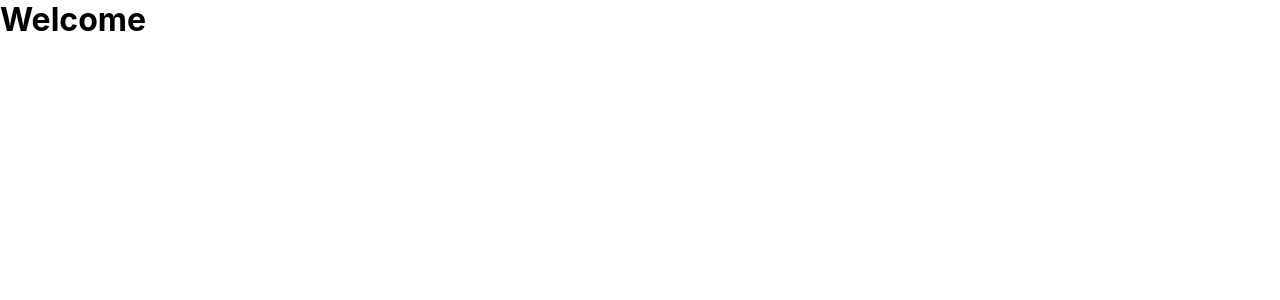
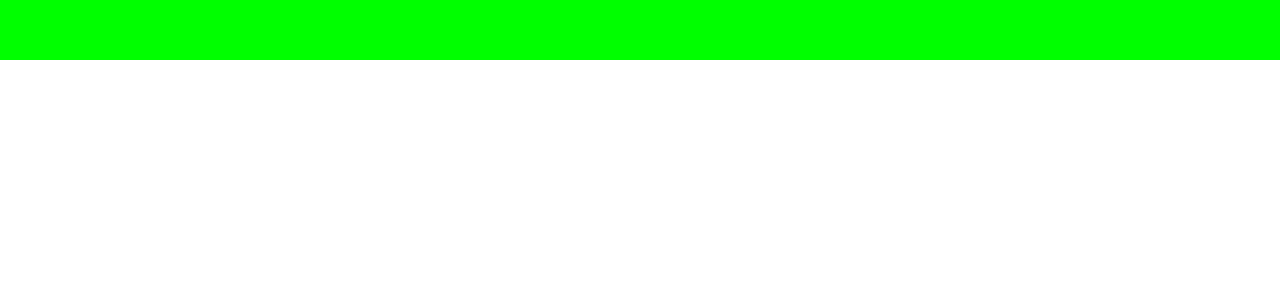
Before and after one commit to Ngcebenhle/Capstone-Project-Air-BnB, a React (Create React App) app: page / in a window 1280 px wide. Shown: the top 300 px of the page. Built offline with nearby package versions, Linux system fonts and the light colour scheme.

Commit message:
created Log On Page with Basic HTML and Css structure

```diff
--- a/src/App.js
+++ b/src/App.js
@@ -1,9 +1,10 @@
 import './App.css';
+import LogInPage from './Pages/LogIn/LogInPage';
 
 function App() {
   return (
     <div className="App">
-      <h1>Welcome</h1>
+      <LogInPage/>
     </div>
   );
 }
--- /dev/null
+++ b/src/Pages/LogIn/LogInPage.css
@@ -0,0 +1,11 @@
+*{
+    margin: 0px;
+    padding: 0px;
+    box-sizing: border-box;
+}
+.nav{
+    width: 100%;
+    height: 60px;
+
+    background-color: lime;
+}
--- /dev/null
+++ b/src/Pages/LogIn/LogInPage.jsx
@@ -0,0 +1,22 @@
+import React from 'react'
+import './LogInPage.css'
+
+const LogInPage = () => {
+  return (
+    <div className='LogInpage'>
+
+       <div className="nav">
+           <div className="logo">
+            <img src="" alt="" />
+           </div>
+       </div>
+
+       <div className="logInForm">
+
+       </div>
+
+    </div>
+  )
+}
+
+export default LogInPage
```
